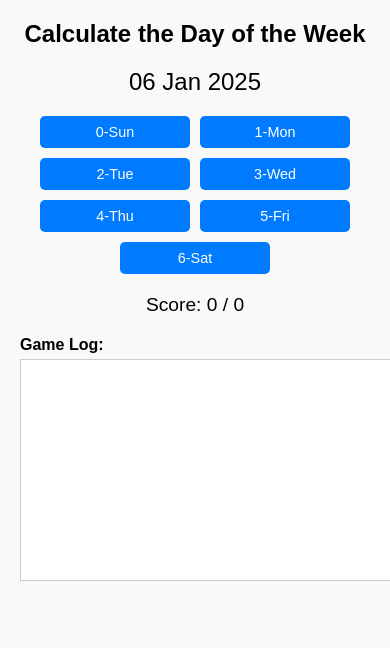
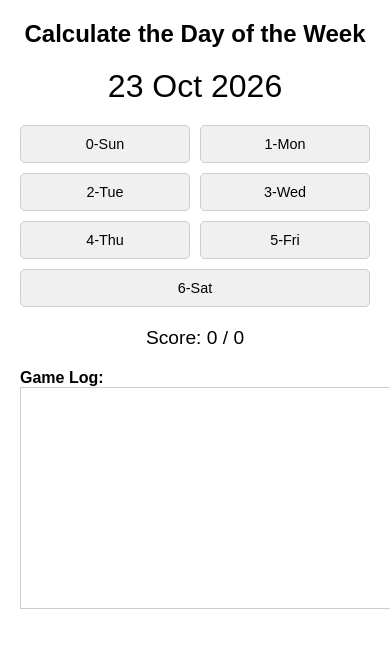
Before and after one commit to arun-ks/DoomsdayAlgorithm, a plain HTML site: page index.html in a window 390 px wide. Drawn offline with Linux system fonts and the light colour scheme.

Commit message:
Making it responsive with Flexbox

```diff
--- a/index.html
+++ b/index.html
@@ -9,7 +9,6 @@
             font-family: Arial, sans-serif;
             margin: 20px;
             padding: 0;
-            background-color: #f9f9f9;
         }
         h2 {
             text-align: center;
@@ -19,35 +18,34 @@
             text-align: center;
             margin: 20px 0;
         }
-        .button-container {
+        #buttonsContainer {
             display: flex;
             flex-wrap: wrap;
             justify-content: center;
             gap: 10px;
             margin-bottom: 20px;
         }
-        .day-button {
-            padding: 10px 20px;
+        .dayButton {
+            flex: 1 1 100px;
+            padding: 10px;
             font-size: 1em;
             cursor: pointer;
-            border: none;
+            text-align: center;
+            border: 1px solid #ccc;
             border-radius: 5px;
-            background-color: #007bff;
-            color: white;
-            flex: 1 1 100px;
-            max-width: 150px;
+            background-color: #f0f0f0;
         }
-        .day-button:hover {
-            background-color: #0056b3;
+        .dayButton:hover {
+            background-color: #e0e0e0;
         }
-        #score {
+        #scoreDisplay {
             text-align: center;
             font-size: 1.2em;
             margin-bottom: 20px;
         }
         #logLabel {
             font-weight: bold;
-            margin-bottom: 5px;
+            margin-top: 20px;
         }
         #logBox {
             width: 100%;
@@ -57,35 +55,31 @@
             padding: 10px;
             border: 1px solid #ccc;
             overflow-y: auto;
-            background-color: #fff;
+            white-space: pre-wrap;
         }
         @media (max-width: 600px) {
-            .day-button {
+            .dayButton {
+                flex: 1 1 45%;
                 font-size: 0.9em;
-                padding: 8px 12px;
-                flex: 1 1 45%;
-            }
-            #dateDisplay {
-                font-size: 1.5em;
             }
         }
     </style>
 </head>
 <body>
     <h2>Calculate the Day of the Week</h2>
-    <div id="dateDisplay"></div>
-    <div class="button-container" id="buttons"></div>
-    <div id="score">Score: 0 / 0</div>
+    <div id="dateDisplay">Loading...</div>
+    <div id="buttonsContainer"></div>
+    <div id="scoreDisplay">Score: 0 / 0</div>
     <div id="logLabel">Game Log:</div>
     <div id="logBox"></div>
 
     <script>
         const days = ["Sun", "Mon", "Tue", "Wed", "Thu", "Fri", "Sat"];
-        let correct = 0;
-        let total = 0;
-        let attempt = 0;
-        let startTime;
-        let currentDate;
+        let correctCount = 0;
+        let totalCount = 0;
+        let currentDate = null;
+        let currentDay = null;
+        let attemptStartTime = null;
 
         function formatDate(date) {
             const day = String(date.getDate()).padStart(2, '0');
@@ -96,55 +90,49 @@
             return `${day} ${month} ${year}`;
         }
 
-        function getRandomDate() {
+        function generateRandomDate() {
             const start = new Date("2025-01-01").getTime();
             const end = new Date("2027-01-01").getTime();
             const randomTime = start + Math.random() * (end - start);
-            return new Date(randomTime);
+            const date = new Date(randomTime);
+            currentDate = date;
+            currentDay = date.getDay();
+            attemptStartTime = performance.now();
+            document.getElementById("dateDisplay").textContent = formatDate(date);
         }
 
-        function updateDate() {
-            currentDate = getRandomDate();
-            document.getElementById("dateDisplay").textContent = formatDate(currentDate);
-            startTime = performance.now();
+        function handleGuess(guessIndex) {
+            const attemptEndTime = performance.now();
+            const timeTaken = ((attemptEndTime - attemptStartTime) / 1000).toFixed(1);
+            totalCount++;
+            const guessedDay = days[guessIndex];
+            const actualDay = days[currentDay];
+            let result = "Incorrect";
+            if (guessIndex === currentDay) {
+                correctCount++;
+                result = "Correct";
+            }
+            document.getElementById("scoreDisplay").textContent = `Score: ${correctCount} / ${totalCount}`;
+            const logEntry = `Attempt #${String(totalCount).padStart(2, '0')}:   ${formatDate(currentDate)}, You guessed: ${guessedDay}, Actual: ${actualDay} → ${result} (Time: ${timeTaken}s)`;
+            const logBox = document.getElementById("logBox");
+            logBox.textContent += logEntry + "\n";
+            logBox.scrollTop = logBox.scrollHeight;
+            generateRandomDate();
         }
 
-        function handleGuess(index) {
-            const endTime = performance.now();
-            const timeTaken = ((endTime - startTime) / 1000).toFixed(1);
-            const actualDay = currentDate.getDay();
-            const guessedDay = index;
-            total++;
-            attempt++;
-            if (guessedDay === actualDay) {
-                correct++;
-                logMessage(`Attempt #${String(attempt).padStart(2, '0')}:   ${formatDate(currentDate)}, You guessed: ${days[guessedDay]}, Actual: ${days[actualDay]} → Correct (Time: ${timeTaken}s)`);
-            } else {
-                logMessage(`Attempt #${String(attempt).padStart(2, '0')}:   ${formatDate(currentDate)}, You guessed: ${days[guessedDay]}, Actual: ${days[actualDay]} → Incorrect (Time: ${timeTaken}s)`);
-            }
-            document.getElementById("score").textContent = `Score: ${correct} / ${total}`;
-            updateDate();
-        }
-
-        function logMessage(message) {
-            const logBox = document.getElementById("logBox");
-            logBox.textContent += message + "\n";
-            logBox.scrollTop = logBox.scrollHeight;
-        }
-
-        function createButtons() {
-            const container = document.getElementById("buttons");
+        function setupButtons() {
+            const container = document.getElementById("buttonsContainer");
             days.forEach((day, index) => {
-                const btn = document.createElement("button");
-                btn.textContent = `${index}-${day}`;
-                btn.className = "day-button";
-                btn.onclick = () => handleGuess(index);
-                container.appendChild(btn);
+                const button = document.createElement("button");
+                button.className = "dayButton";
+                button.textContent = `${index}-${day}`;
+                button.onclick = () => handleGuess(index);
+                container.appendChild(button);
             });
         }
 
-        createButtons();
-        updateDate();
+        setupButtons();
+        generateRandomDate();
     </script>
 </body>
 </html>
```
